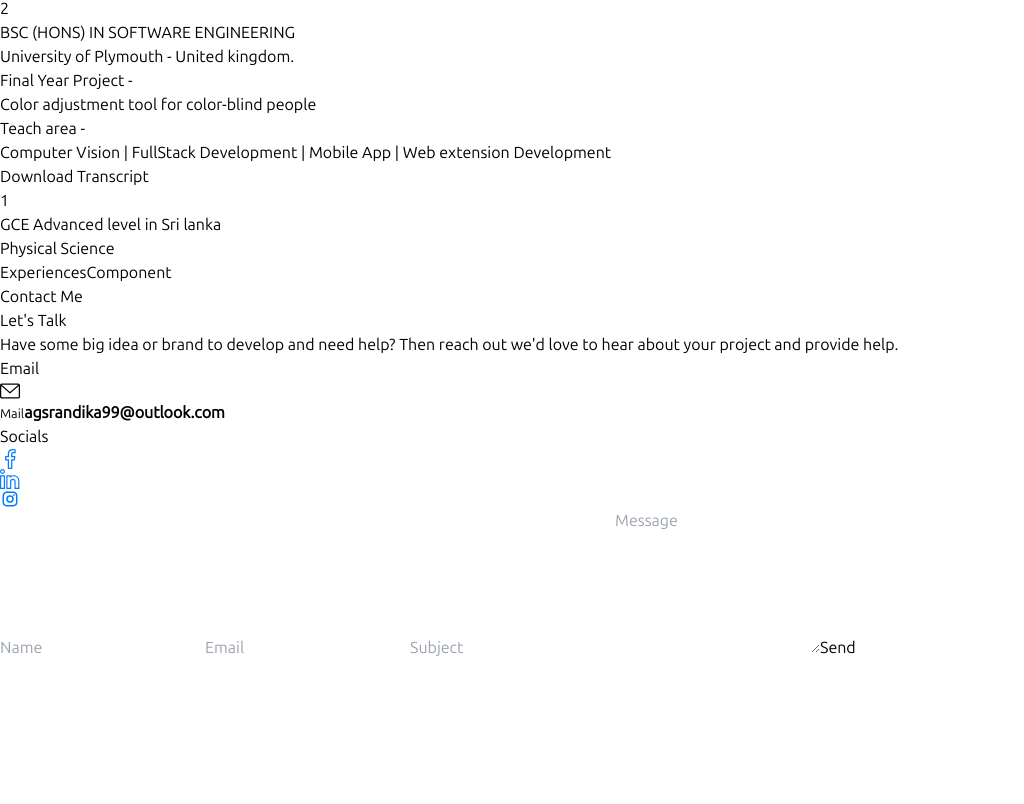
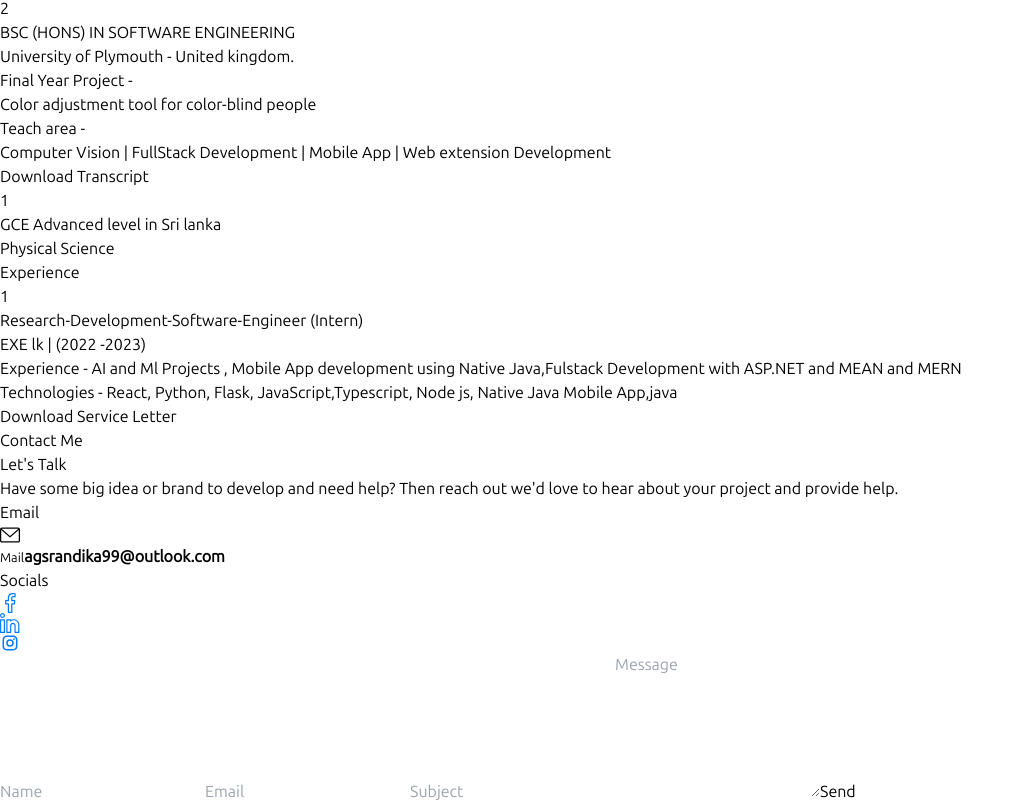
Before and after one commit to shehanrandika99/My-Profile-2024, a React (Vite) app in the folder Client/: page /land in a window 1280 px wide. Shown: the part 10428-11232 px from the top of the page, without its empty margins (0-1024 px from the left). Before the commit the page ends 11088 px from the top, so only its background shows below. Built offline with nearby package versions, Linux system fonts and the light colour scheme; a web font is replaced by a local one; what @material-tailwind/html would draw is missing.

Commit message:
feat: Add experience section to ExperiencesComponent

```diff
--- a/Client/src/components/ExperiencesComponent.jsx
+++ b/Client/src/components/ExperiencesComponent.jsx
@@ -2,7 +2,41 @@ import React from 'react'
 
 function ExperiencesComponent() {
   return (
-    <div>ExperiencesComponent</div>
+    <div>
+      <div>
+        <p class="text-6xl font-semibold text-gray-900 text-center mb-10 mt-20">   Experience</p>
+      </div>
+      <div>
+        <div>
+          <div className="mx-auto max-w-5xl">
+            <ol className="overflow-hidden space-y-8">
+              <li className="relative flex-1 after:content-[''] after:w-0.5 after:h-full after:bg-black after:inline-block after:absolute after:-bottom-11 after:left-4 lg:after:left-5">
+                <a href="https://pagedone.io/" className="flex items-start font-medium w-full">
+                  <span className="w-8 h-8 aspect-square bg-black border-2 border-transparent rounded-full flex justify-center items-center mr-3 text-sm text-white lg:w-10 lg:h-10">
+                    1
+                  </span>
+                  <div className="block  ">
+                    <h4 className="text-black mb-2 font-bold text-xl">Research-Development-Software-Engineer (Intern)</h4>
+                    <p className="text-md text-gray-600 max-w-xs mb-4">EXE lk |  (2022 -2023)</p>
+                    <p className="text-md text-gray-600 max-w-xs">
+                      <span className="font-bold text-black">Experience -</span> AI and Ml Projects , Mobile App development using Native Java,Fulstack Development with ASP.NET and MEAN and MERN
+                    </p>
+                    <p className="text-md text-gray-600 max-w-xs">
+                      <span className="font-bold text-black">Technologies -</span> React, Python, Flask, JavaScript,Typescript, Node js, Native Java Mobile App,java
+                    </p>
+                    <div className="flex items-center gap-4 my-6">
+                      <button type="button" className="py-2.5 px-6 text-sm bg-black text-white rounded-lg cursor-pointer font-semibold text-center shadow-xs uppercase transition-all duration-500 hover:bg-indigo-700">
+                        Download Service Letter
+                      </button>
+                    </div>
+                  </div>
+                </a>
+              </li>
+            </ol>
+          </div>
+        </div>
+      </div>
+    </div>
   )
 }
 
```
